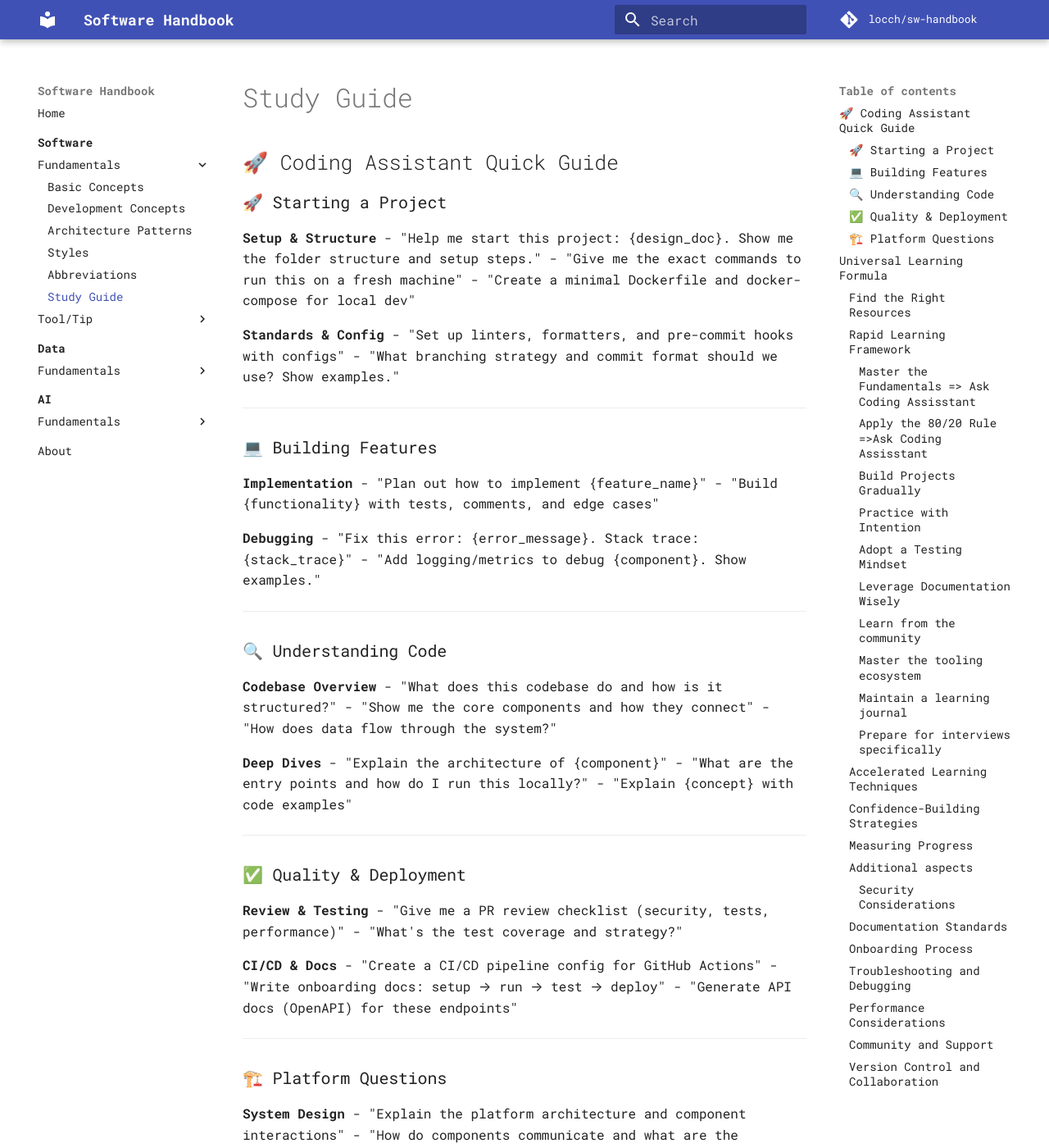
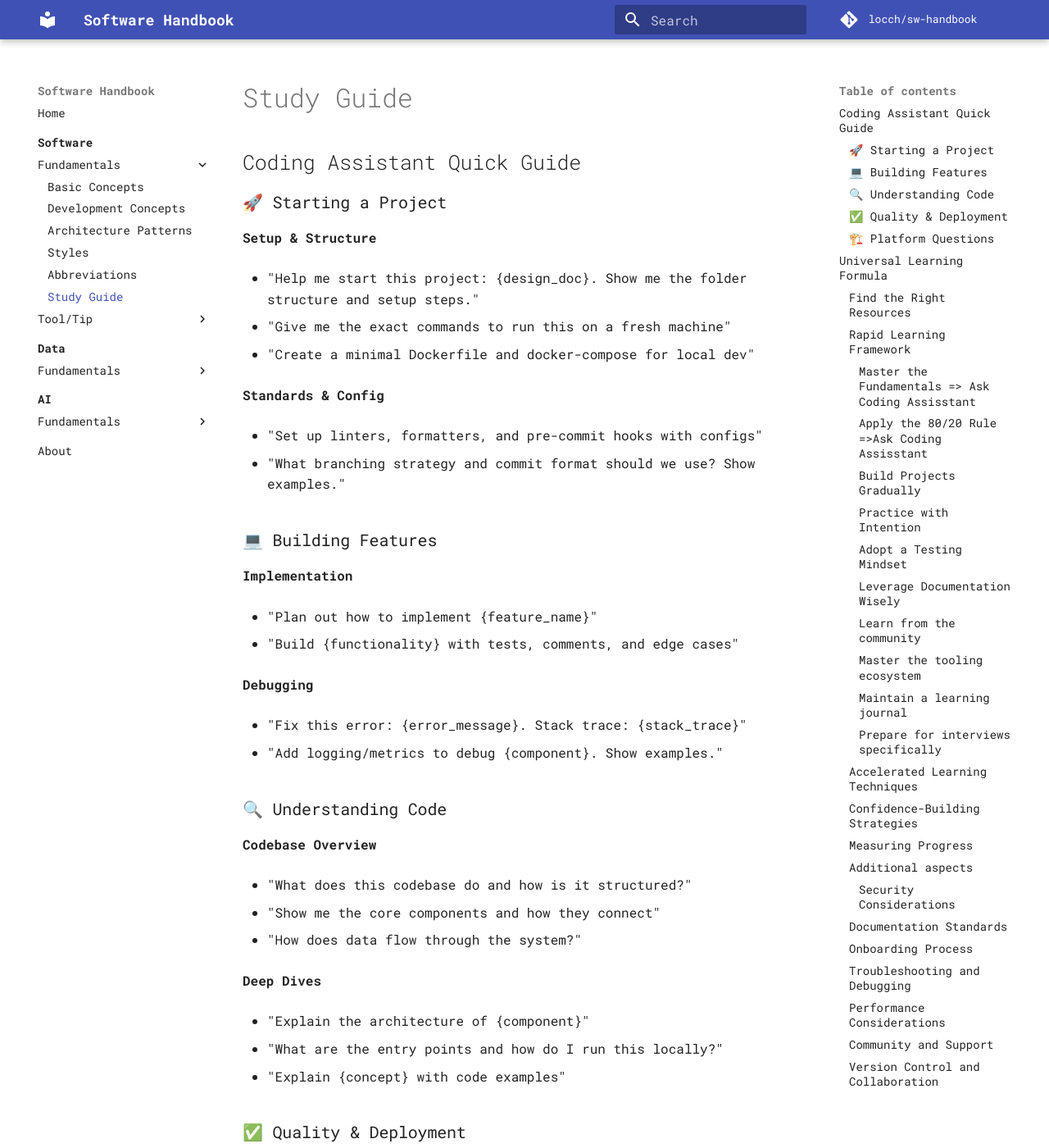
Before and after one commit to locchh/sw-handbook, an MkDocs documentation site: the page built from docs/software/basics/study_guide.md, in a window 1280 px wide and 1400 px high. Shown: the whole window at 82% size. Built offline with MkDocs 1.6.1 and Material for MkDocs 9.7.7, drawn with Linux system fonts in a browser that asks for light colours; comment, search, counter and statistics services are not loaded; some of the changed text lies outside the part shown.

```diff
--- a/docs/software/basics/study_guide.md
+++ b/docs/software/basics/study_guide.md
@@ -1,71 +1,88 @@
 # Study Guide
 
-## 🚀 Coding Assistant Quick Guide
+## Coding Assistant Quick Guide
 
 ### 🚀 Starting a Project
 
 **Setup & Structure**
+
 - "Help me start this project: {design_doc}. Show me the folder structure and setup steps."
+
 - "Give me the exact commands to run this on a fresh machine"
+
 - "Create a minimal Dockerfile and docker-compose for local dev"
 
 **Standards & Config**
+
 - "Set up linters, formatters, and pre-commit hooks with configs"
+
 - "What branching strategy and commit format should we use? Show examples."
 
----
 
 ### 💻 Building Features
 
 **Implementation**
+
 - "Plan out how to implement {feature_name}"
+
 - "Build {functionality} with tests, comments, and edge cases"
 
 **Debugging**
+
 - "Fix this error: {error_message}. Stack trace: {stack_trace}"
+
 - "Add logging/metrics to debug {component}. Show examples."
 
----
 
 ### 🔍 Understanding Code
 
 **Codebase Overview**
+
 - "What does this codebase do and how is it structured?"
+
 - "Show me the core components and how they connect"
+
 - "How does data flow through the system?"
 
 **Deep Dives**
+
 - "Explain the architecture of {component}"
+
 - "What are the entry points and how do I run this locally?"
+
 - "Explain {concept} with code examples"
-
----
 
 ### ✅ Quality & Deployment
 
 **Review & Testing**
+
 - "Give me a PR review checklist (security, tests, performance)"
+
 - "What's the test coverage and strategy?"
 
 **CI/CD & Docs**
+
 - "Create a CI/CD pipeline config for GitHub Actions"
+
 - "Write onboarding docs: setup → run → test → deploy"
+
 - "Generate API docs (OpenAPI) for these endpoints"
-
----
 
 ### 🏗️ Platform Questions
 
 **System Design**
+
 - "Explain the platform architecture and component interactions"
+
 - "How do components communicate and what are the dependencies?"
+
 - "How is auth/authorization handled across services?"
 
 **Operations**
+
 - "What are failure points and resilience strategies?"
+
 - "Show me deployment order, scaling strategy, and monitoring setup"
-
----
 
 **Pro tip**: Always be specific—include file names, error messages, or feature names. The more context you give, the better the help you get.
 
```
